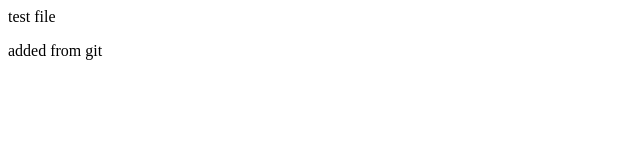
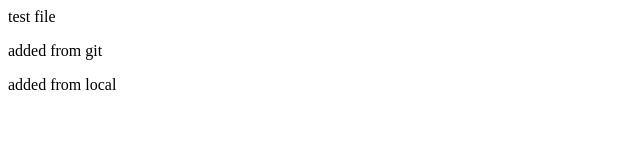
Before and after one commit to Ishwarpatidar/apnacollage, a plain HTML site: page index.html in a window 1280 px wide. Shown: the whole page, without its empty margins (0-640 px from the left). Drawn offline with Linux system fonts and the light colour scheme.

Commit message:
added new line from codebase

```diff
--- a/index.html
+++ b/index.html
@@ -1,2 +1,3 @@
 <p>test file</p>
 <p>added from git</p>
+<p>added from local</p>
```
